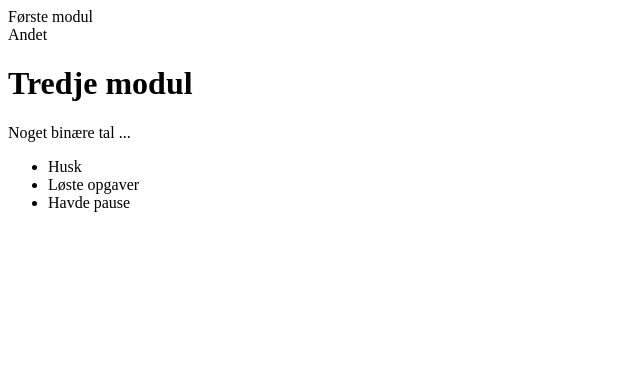
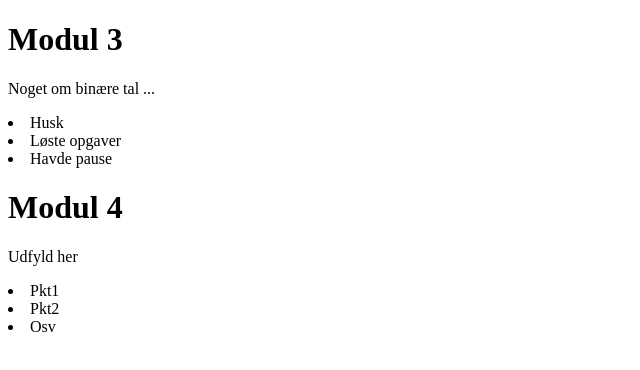
Before and after one commit to LukasWing/62.25-KKLogbogStart, a plain HTML site: page index.html in a window 1280 px wide. Shown: the whole page, without its empty margins (0-640 px from the left). Drawn offline with Linux system fonts and the light colour scheme.

Commit message:
Finished log CMS version 1

```diff
--- /dev/null
+++ b/app.js
@@ -0,0 +1,26 @@
+import {logs} from "./logs.js";
+console.log(logs);
+
+for (let i = 0; i < logs.length; i++) {
+    const logEntry = logs[i];
+    let logDiv = document.createElement('div');
+    document.getElementById('logs').appendChild(logDiv);
+    displayLogEntry(logDiv, logEntry);
+}
+displayLogEntry(document.getElementById("modul3"), logs[0]);
+
+function displayLogEntry(logElement, logEntry) {
+    logElement.innerHTML += `<h1>${logEntry.title}</h1>`;
+    logElement.innerHTML += `<p>${logEntry.paragraph}<p>`;
+    let ulElement = document.createElement('ul');
+    logElement.appendChild(ulElement);
+    populateList(logElement, logEntry.list);
+}
+
+function populateList(ulElement, logEntryList) {
+    for (let index = 0; index < logEntryList.length; index++) {
+        let newlistElement = document.createElement('li');
+        newlistElement.innerText = logEntryList[index];
+        ulElement.appendChild(newlistElement);
+    }
+}
--- a/index.html
+++ b/index.html
@@ -4,19 +4,14 @@
     <meta charset="UTF-8">
     <meta http-equiv="X-UA-Compatible" content="IE=edge">
     <meta name="viewport" content="width=device-width, initial-scale=1.0">
-    <title>Logbog</title>
+    <title>Logbog informatik 22</title>
+    <script src="logs.js" type="module"></script>
+    <script src="app.js" type="module" defer></script>
 </head>
 <body>
-    <div>Første modul</div>
-    <div>Andet  </div>
-    <div id="modul3">
-        <h1>Tredje modul</h1>
-        <p>Noget binære tal ...</p>
-        <ul>
-            <li>Husk</li>
-            <li>Løste opgaver</li>
-            <li>Havde pause</li>
-        </ul>
+    <div id="logs">
+
     </div>
+
 </body>
 </html>
--- /dev/null
+++ b/logs.js
@@ -0,0 +1,20 @@
+export let logs = [
+    {
+        "title": "Modul 3",
+        "paragraph": "Noget om binære tal ...",
+        "list": [
+            "Husk",
+            "Løste opgaver",
+            "Havde pause"
+        ]
+    },
+    {
+        "title": "Modul 4",
+        "paragraph": "Udfyld her",
+        "list": [
+            "Pkt1",
+            "Pkt2",
+            "Osv"
+        ]
+    }
+];
```
